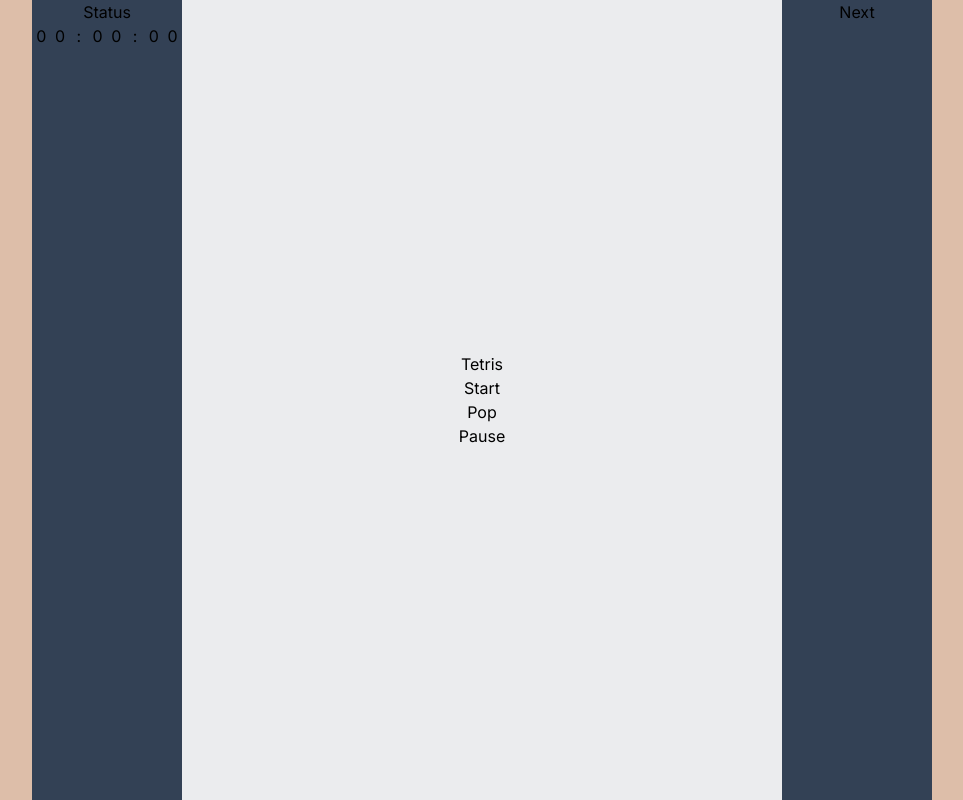
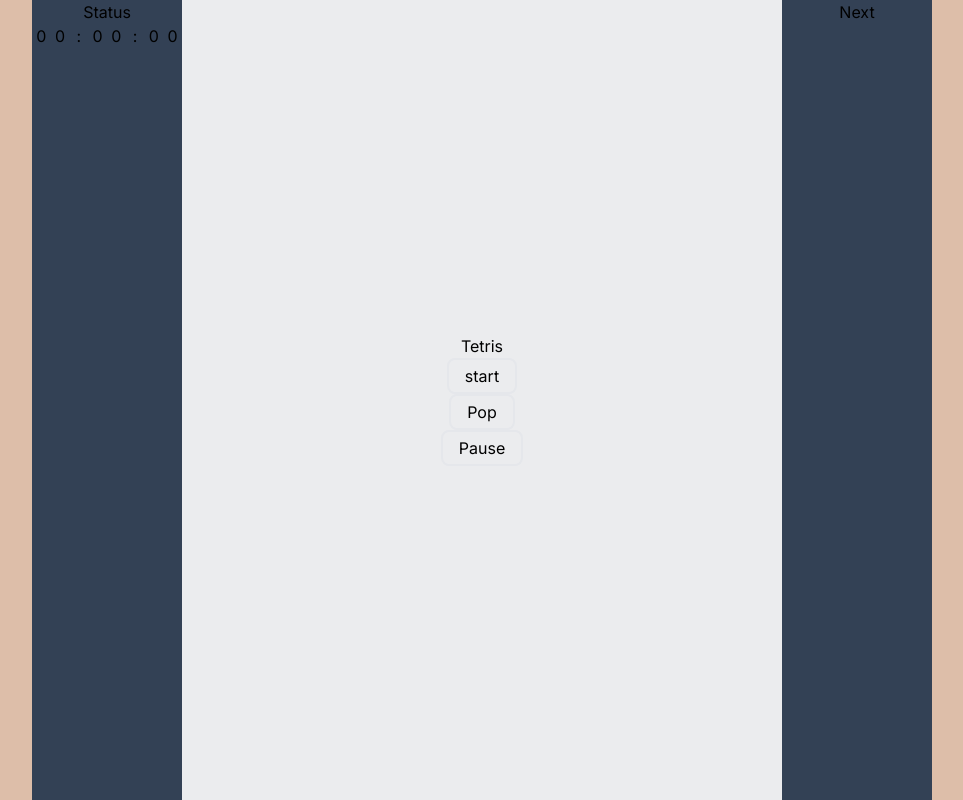
Before and after one commit to ZackHu-2001/Tetris-AI, a Next.js app: page / in a window 1280 px wide. Shown: the whole page, without its empty margins (158-1121 px from the left). Built offline with nearby package versions, Linux system fonts and the light colour scheme.

Commit message:
Feat: stanardize button styles

```diff
--- /dev/null
+++ b/src/components/MenuButton/MenuButton.tsx
@@ -0,0 +1,12 @@
+import React from 'react';
+
+type MenuButtonProps = {
+    text: string,
+    onClick: () => void,
+};
+
+const MenuButton:React.FC<MenuButtonProps> = ({ text, onClick }) => {
+
+    return <button className='px-4 py-1 rounded-lg border-2' onClick={onClick}>{text}</button>
+}
+export default MenuButton;
--- a/src/components/Modal/BasicModal.tsx
+++ b/src/components/Modal/BasicModal.tsx
@@ -3,26 +3,21 @@
 import Control from './Control';
 import Pause from './Pause';
 import Setting from './Setting';
-
-
-type GameState = {
-    status: 'paused' | 'playing' | 'gameover' | null,
-    mode: 'sprint' | 'competition' | 'endless' | null,
-    modal: 'mainMenu' | 'pauseMenu' | 'control' | 'setting' | null
-  }
+import { useGameState } from '../GameState';
 
 type BasicModalProps = {
-    gameState: GameState
 };
 
-const BasicModal:React.FC<BasicModalProps> = ({ gameState }) => {
+const BasicModal: React.FC<BasicModalProps> = () => {
+    const { gameState } = useGameState();
 
     return (
-        <div style={{backgroundColor: 'rgba(255,255,255, 0.9)'}} className='absolute w-full h-full z-20'>
-            { gameState.status === null || gameState.modal === 'mainMenu' && <MainMenu />}
-            { gameState.status === null || gameState.modal === 'control' && <Control />}
-            { gameState.status === 'paused' || gameState.modal === 'pauseMenu' && <Pause />}
-            { gameState.status === null || gameState.modal === 'setting' && <Setting />}
+
+        gameState.modal === null ? <></> : <div style={{ backgroundColor: 'rgba(255,255,255, 0.9)' }} className='absolute w-full h-full z-20'>
+            {gameState.status === null && gameState.modal === 'mainMenu' && <MainMenu />}
+            {gameState.status === null && gameState.modal === 'control' && <Control />}
+            {gameState.status === 'paused' && gameState.modal === 'pauseMenu' && <Pause />}
+            {gameState.status === null && gameState.modal === 'setting' && <Setting />}
         </div>
     )
 }
--- a/src/components/Modal/Control.tsx
+++ b/src/components/Modal/Control.tsx
@@ -1,11 +1,16 @@
 import React from 'react';
+import MenuButton from '../MenuButton/MenuButton';
 
 type ControlProps = {
 
 };
 
 const Control:React.FC<ControlProps> = () => {
-
-    return <div>Have a good coding</div>
+    const handleDone = () => {
+        console.log('done')
+    }
+    return <div>
+        <MenuButton text='Done' onClick={handleDone}></MenuButton>
+    </div>
 }
 export default Control;
--- a/src/components/Modal/MainMenu.tsx
+++ b/src/components/Modal/MainMenu.tsx
@@ -2,14 +2,13 @@
 import { useGameState } from '@/components/GameState';
 import { getRandomTetromino } from '@/components/GameBoard'
 import { useGameBoard, rowNum, Tetromino } from '@/components/GameBoard';
+import MenuButton from '../MenuButton/MenuButton';
 
-type MainMenuProps = {
-
-};
+type MainMenuProps = {};
 
 const MainMenu:React.FC<MainMenuProps> = () => {
     const { append, pop, setFallingTetromino, addTetromino, initializeGameBoard } = useGameBoard();
-    const { setStatus, setMode, setModal } = useGameState();
+    const { gameState, setStatus, setMode, setModal } = useGameState();
 
     const handleStart = () => {
         // initialize nextTetrominoQueue
@@ -24,10 +23,7 @@
 
         // initialize the game board and add tetromino inside it
         initializeGameBoard();
-        console.log(getRandomTetromino())
         setFallingTetromino(getRandomTetromino())
-
-
     };
 
     const handlePause = () => {
@@ -43,16 +39,15 @@
         }
         let tetromino: Tetromino = tmp.concat(Array(rowNum - tmp.length).fill(0))
         addTetromino(tmp)
-        // console.log(tmp)
     }
 
     return (
         <div className='absolute w-full h-full left-0 top-0 flex flex-col justify-center items-center'>
             Tetris
 
-            <button onClick={handleStart}>Start</button>
-            <button onClick={handlePop}>Pop</button>
-            <button onClick={handlePause}>Pause</button>
+            <MenuButton text="start" onClick={handleStart}></MenuButton>
+            <MenuButton text="Pop" onClick={handlePop}></MenuButton>
+            <MenuButton text="Pause" onClick={handlePause}></MenuButton>
         </div>
     )
 }
--- a/src/components/Modal/Pause.tsx
+++ b/src/components/Modal/Pause.tsx
@@ -1,11 +1,26 @@
 import React from 'react';
+import MenuButton from '../MenuButton/MenuButton';
 
 type PauseProps = {
 
 };
 
-const Pause:React.FC<PauseProps> = () => {
+const Pause: React.FC<PauseProps> = () => {
+    const handleReturn = () => {
+        console.log('return')
+    }
+    const handleRetry = () => {
+        console.log('retry')
+    }
+    const handleClickMainMenu = () => {
+        console.log('main menu')
+    }
 
-    return <div>Have a good coding</div>
+    return <div className='w-full h-full flex flex-col justify-center items-center'>
+        <div>Paused</div>
+        <MenuButton text='Return' onClick={handleReturn}>Return</MenuButton>
+        <MenuButton text='Retry' onClick={handleRetry}>Return</MenuButton>
+        <MenuButton text='Main Menu' onClick={handleClickMainMenu}>Return</MenuButton>
+    </div>
 }
 export default Pause;
--- a/src/components/Modal/Setting.tsx
+++ b/src/components/Modal/Setting.tsx
@@ -1,11 +1,16 @@
 import React from 'react';
+import MenuButton from '../MenuButton/MenuButton';
 
 type SettingProps = {
 
 };
 
 const Setting:React.FC<SettingProps> = () => {
-
-    return <div>Have a good coding</div>
+    const handleDone = () => {
+        console.log('done')
+    }
+    return <div>
+        <MenuButton text='Done' onClick={handleDone}></MenuButton>
+    </div>
 }
 export default Setting;
```
